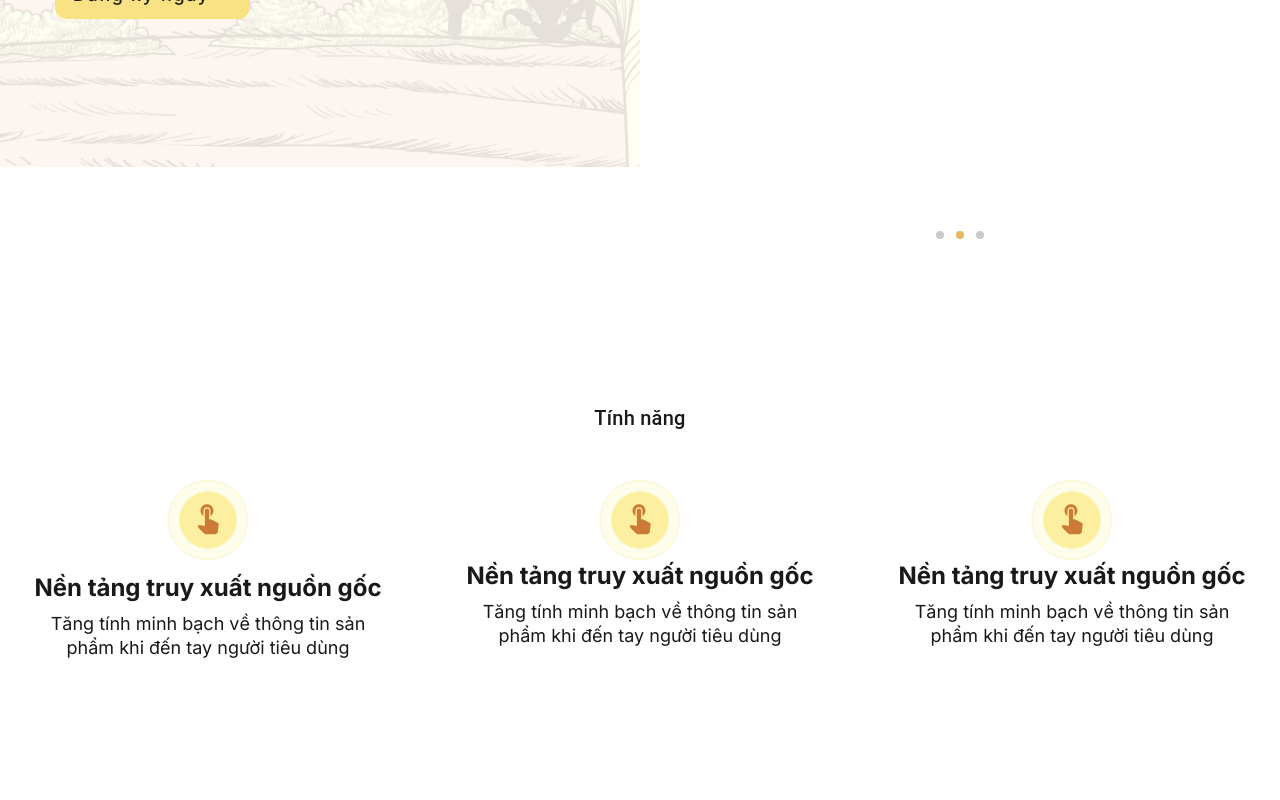
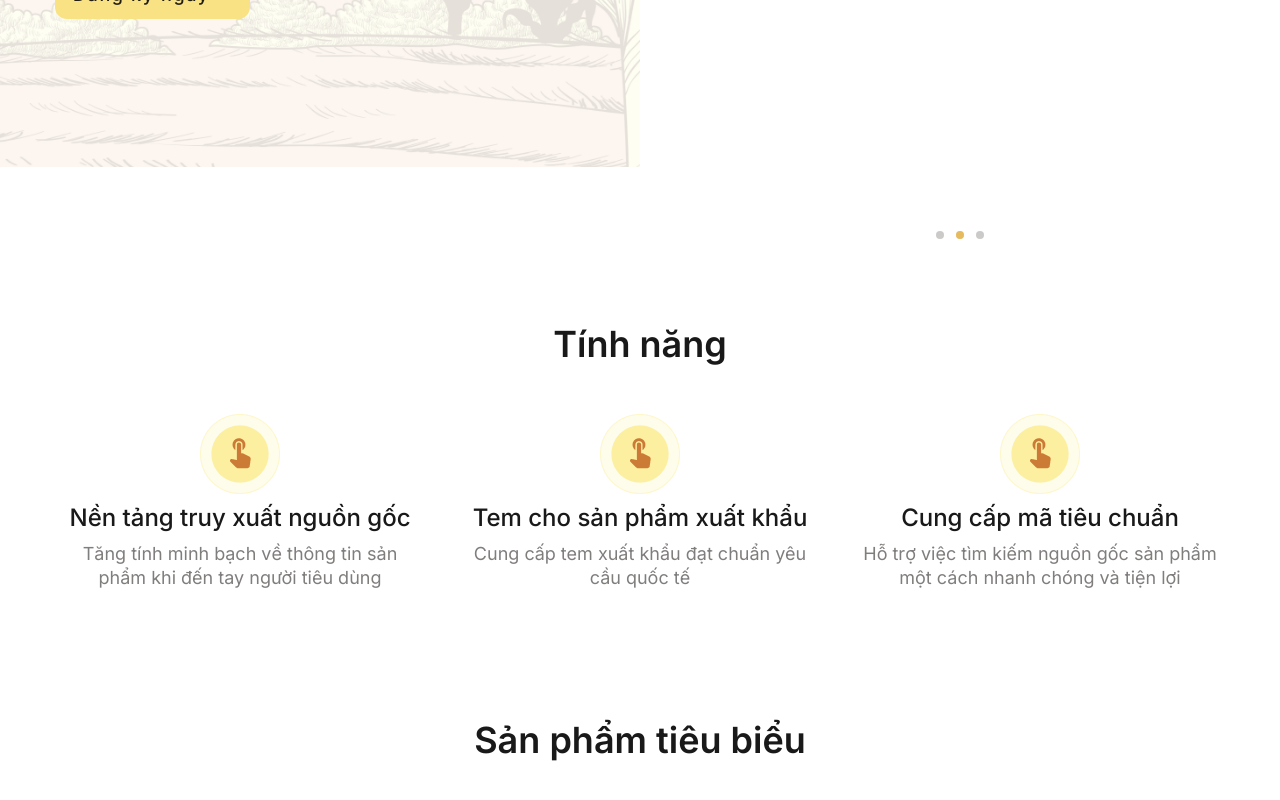
Before and after one commit to capylabs-io/agriculture-marketing-fe-user, a Vue app: page / in a window 1280 px wide. Shown: the part 542-1342 px from the top of the page. Before the commit the page ends 1300 px from the top, so only its background shows below. Built offline with nearby package versions, Linux system fonts and the light colour scheme.

Commit message:
update homepage

```diff
--- a/public/index.html
+++ b/public/index.html
@@ -5,7 +5,7 @@
     <meta http-equiv="X-UA-Compatible" content="IE=edge" />
     <meta name="viewport" content="width=device-width,initial-scale=1.0" />
     <link rel="icon" href="<%= BASE_URL %>favicon.ico" />
-    <title><%= htmlWebpackPlugin.options.title %></title>
+    <title>Giới thiệu cây cảnh Việt</title>
     <link rel="preconnect" href="https://fonts.googleapis.com" />
     <link rel="preconnect" href="https://fonts.gstatic.com" crossorigin />
     <link
--- a/src/App.vue
+++ b/src/App.vue
@@ -41,6 +41,9 @@ nav {
       color: #42b983;
     }
   }
+}
+.page-container {
+  max-width: 1200px;
 }
 
 .v-application,
@@ -163,6 +166,9 @@ body {
   font-size: 72px !important;
   line-height: 80px !important;
   letter-spacing: -2% !important;
+}
+.font-weight-semibold {
+  font-weight: 600 !important;
 }
 
 ::-webkit-scrollbar-track {
--- a/src/views/home/components/second-section.vue
+++ b/src/views/home/components/second-section.vue
@@ -1,96 +1,51 @@
 <template>
-  <div
-    class="second-section d-flex flex-column align-center justify-center full-width"
-  >
-    <div class="title text-center text-dp-md pt-10">Tính năng</div>
-    <div class="d-flex justify-center col-gap-72 pt-10">
-      <div class="content">
+  <div class="page-container mx-auto py-16">
+    <div class="font-weight-semibold text-dp-md text-center">Tính năng</div>
+    <v-row no-gutters class="text-center mt-12">
+      <v-col cols="4">
         <div class="image mx-auto">
           <v-img
             :src="require(`@/assets/components/landing/section2-icon1.webp`)"
           >
           </v-img>
         </div>
-        <div class="font-weight-bold text-dp-xs mt-3">
+        <div class="font-weight-medium text-dp-xs mt-2">
           Nền tảng truy xuất nguồn gốc
         </div>
-        <div class="text-lg pt-2">
+        <div class="neutral60--text mt-2 content mx-auto text-lg">
           Tăng tính minh bạch về thông tin sản phẩm khi đến tay người tiêu dùng
         </div>
-      </div>
-      <div class="content">
+      </v-col>
+      <v-col cols="4">
         <div class="image mx-auto">
           <v-img
             :src="require(`@/assets/components/landing/section2-icon1.webp`)"
           >
           </v-img>
         </div>
-        <div class="font-weight-bold text-dp-xs">
-          Nền tảng truy xuất nguồn gốc
+        <div class="font-weight-medium text-dp-xs mt-2">
+          Tem cho sản phẩm xuất khẩu
         </div>
-        <div class="text-lg pt-2">
-          Tăng tính minh bạch về thông tin sản phẩm khi đến tay người tiêu dùng
+        <div class="neutral60--text mt-2 content mx-auto text-lg">
+          Cung cấp tem xuất khẩu đạt chuẩn yêu cầu quốc tế
         </div>
-      </div>
-      <div class="content">
+      </v-col>
+      <v-col cols="4">
         <div class="image mx-auto">
           <v-img
             :src="require(`@/assets/components/landing/section2-icon1.webp`)"
           >
           </v-img>
         </div>
-        <div class="font-weight-bold text-dp-xs">
-          Nền tảng truy xuất nguồn gốc
+        <div class="font-weight-medium text-dp-xs mt-2">
+          Cung cấp mã tiêu chuẩn
         </div>
-        <div class="text-lg pt-2">
-          Tăng tính minh bạch về thông tin sản phẩm khi đến tay người tiêu dùng
-        </div>
-      </div>
-    </div>
-    <!-- <v-row no-gutters class="text-center">
-      <v-col cols="3" class="content">
-        <div class="image mx-auto">
-          <v-img
-            :src="require(`@/assets/components/landing/section2-icon1.webp`)"
-          >
-          </v-img>
-        </div>
-        <div class="font-weight-bold text-dp-xs">
-          Nền tảng truy xuất nguồn gốc
-        </div>
-        <div class="text-lg pt-2">
-          Tăng tính minh bạch về thông tin sản phẩm khi đến tay người tiêu dùng
+        <div class="neutral60--text mt-2 content mx-auto text-lg">
+          Hỗ trợ việc tìm kiếm nguồn gốc sản phẩm một cách nhanh chóng và tiện
+          lợi
         </div>
       </v-col>
-      <v-col cols="3" class="content">
-        <div class="image mx-auto">
-          <v-img
-            :src="require(`@/assets/components/landing/section2-icon1.webp`)"
-          >
-          </v-img>
-        </div>
-        <div class="font-weight-bold text-dp-xs">
-          Nền tảng truy xuất nguồn gốc
-        </div>
-        <div class="text-lg pt-2">
-          Tăng tính minh bạch về thông tin sản phẩm khi đến tay người tiêu dùng
-        </div>
-      </v-col>
-      <v-col cols="3" class="content">
-        <div class="image mx-auto">
-          <v-img
-            :src="require(`@/assets/components/landing/section2-icon1.webp`)"
-          >
-          </v-img>
-        </div>
-        <div class="font-weight-bold text-dp-xs">
-          Nền tảng truy xuất nguồn gốc
-        </div>
-        <div class="text-lg pt-2">
-          Tăng tính minh bạch về thông tin sản phẩm khi đến tay người tiêu dùng
-        </div>
-      </v-col>
-    </v-row> -->
+    </v-row>
   </div>
 </template>
 
@@ -99,18 +54,11 @@ export default {};
 </script>
 
 <style lang="scss" scoped>
-.second-section {
-  height: 500px;
-}
-.title {
-  width: 170px;
-}
 .image {
   width: 80px;
   height: 80px;
 }
 .content {
   width: 360px;
-  text-align: center;
 }
 </style>
--- a/src/views/home/pages/home.vue
+++ b/src/views/home/pages/home.vue
@@ -3,6 +3,12 @@
   <div class="home">
     <firstSection></firstSection>
     <secondSection></secondSection>
+    <div class="page-container mx-auto py-16">
+      <div class="font-weight-semibold text-dp-md text-center">
+        Sản phẩm tiêu biểu
+      </div>
+      <div class="d-flex justify-center"></div>
+    </div>
   </div>
 </template>
 
@@ -20,4 +26,11 @@ export default {
   overflow-x: hidden !important;
   background-color: white;
 }
+.tab-text {
+  border: 1px solid var(--v-neutral30-base) !important;
+}
+.active .v-tab {
+  background: var(--v-primary-base) !important;
+  color: black;
+}
 </style>
```
